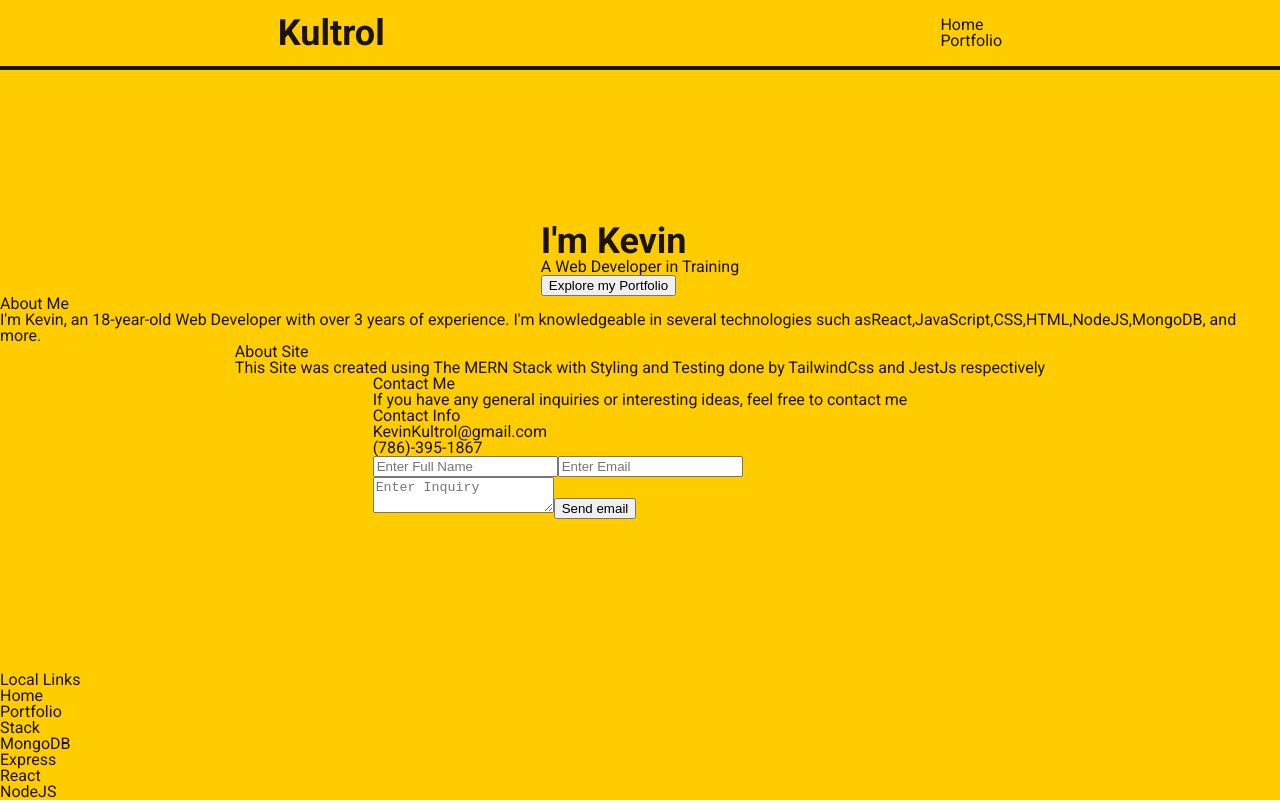
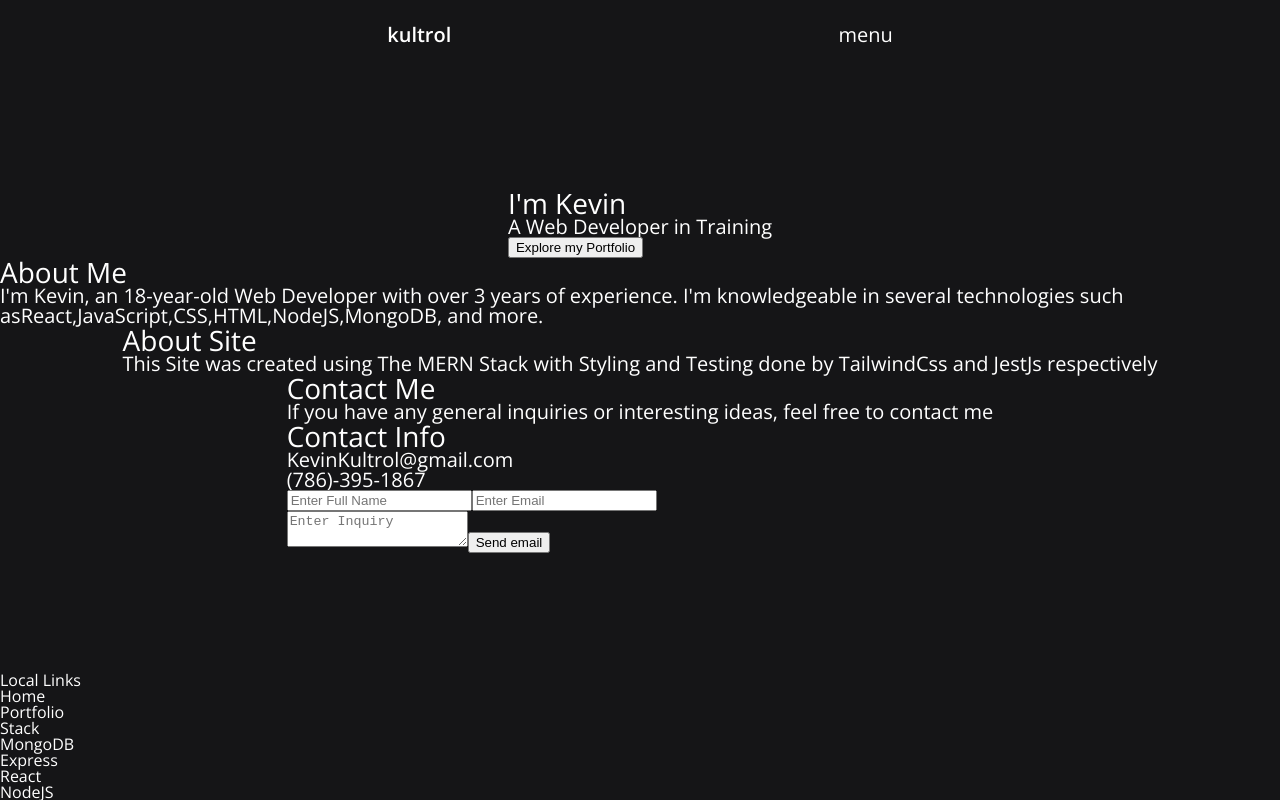
Before and after one commit to Kultrol/Kultrol-Portfolio, a React (Create React App) app in the folder client/: page / in a window 1280 px wide. Built offline with nearby package versions, Linux system fonts and the light colour scheme.

Commit message:
Added Header Styles

```diff
--- a/client/package.json
+++ b/client/package.json
@@ -3,6 +3,9 @@
   "version": "0.1.0",
   "private": true,
   "dependencies": {
+    "@fortawesome/fontawesome-svg-core": "^1.2.35",
+    "@fortawesome/free-solid-svg-icons": "^5.15.3",
+    "@fortawesome/react-fontawesome": "^0.1.14",
     "@testing-library/jest-dom": "^5.11.10",
     "@testing-library/react": "^11.2.6",
     "@testing-library/user-event": "^12.8.3",
--- a/client/src/App.jsx
+++ b/client/src/App.jsx
@@ -8,10 +8,15 @@ import Button from "./Headless/Button"
 function App() {
 
 	return (
-		<Router className="">
+		<Router>
 		<div className={`app`}>
 			<Header/>
-			<Home/>
+			<Route exact path={`/`}>
+				<Home/>
+			</Route>
+			<Route exact path={`/portfolio`}>
+				<Portfolio/>
+			</Route>
 			<Footer/>
 		</div>
 		</Router>
--- a/client/src/Config.scss
+++ b/client/src/Config.scss
@@ -1,5 +1,47 @@
 $Primary_Colour: #FFCC00;
-$Secondary_Colour: #0033FF;
-$Comp1_Colour:#00B3FF;
-$Dark_Colour: #1A1400;
-$Main_Font: 'Roboto', sans-serif;
+$Secondary_Colour: #FF4D00;
+$Comp1_Colour:#B3FF00;
+$Dark_Colour: #151517;
+$Main_Font: 'Open Sans', sans-serif;
+
+%Underline {
+  position: relative;
+  padding: 4px 0;
+  ::after{
+    position: absolute;
+    content: "";
+    width: 100%;
+    height: 0.1em;
+    top: 100%;
+    left: 0;
+    background: $Primary_Colour;
+    transition: transform 0.5s;
+    transform: scaleX(0);
+    transform-origin: right;
+  }
+  :hover::after{
+    transform: scaleX(1);
+    transform-origin: left;
+  }
+}
+
+a{
+  color:#fff;
+  text-decoration: none;
+  transition: 250ms;
+}
+
+h1{
+  font-size: 2.25em;
+  font-weight: 700;
+}
+
+h2{
+  font-size: 1.75em;
+  font-weight: 500;
+}
+
+p{
+  font-size: 1.25em;
+  font-weight: 400;
+}
--- a/client/src/components/Header/Header.jsx
+++ b/client/src/components/Header/Header.jsx
@@ -1,20 +1,31 @@
 import Nav from "./Nav";
 import { Link } from "react-router-dom";
+import { useState } from "react";
 
 export default function Header() {
 
+	const [showMenu ,setShowMenu] = useState(false)
+	let menu
+
+	if(setShowMenu){
+		menu = <>
+		</>
+
+	} else {
+		menu = <></>
+	}
 
 	return (
 		<>
 			<header>
 				<Link to={"/"}>
-					<h1>Kultrol</h1>
+					<h1>kultrol</h1>
 				</Link>
 				<span>
-		        {/*<img src="https://cdn4.iconfinder.com/data/icons/wirecons-free-vector-icons/32/menu-alt-512.png" alt=""/>*/}
-	        </span>
-				<Nav/>
+					<h2>menu</h2>
+				</span>
 			</header>
+			{menu}
 		</>
 	)
 }
--- a/client/src/components/Header/Header.scss
+++ b/client/src/components/Header/Header.scss
@@ -7,5 +7,54 @@ header{
   grid-area: head;
   justify-items: center;
   align-items: center;
-  border-bottom:$Dark_Colour 4px solid;
+  font-weight: 300;
+
+  a{
+    @extend %Underline;
+  }
+
+  h1{
+    font-size: 1.25em;
+    font-weight: 600;
+  }
+
+  span{
+    h2{
+      font-size: 1.25em;
+      font-weight: 300;
+    }
+    transition: 250ms;
+    @extend %Underline;
+    cursor: pointer;
+  }
 }
+
+.menu{
+    display: grid;
+    grid-template-areas: "title" "links";
+    grid-template-rows: 0.75fr 6fr;
+    position: fixed;
+    background-color: #fff;
+    color:$Dark_Colour;
+    width: 100vw;
+    height: 100vh;
+
+  .Title{
+    width: inherit;
+    height: 4.85em;
+    grid-area: title;
+    display: flex;
+    justify-content: space-evenly;
+    align-items: center;
+    border-bottom: 4px $Dark_Colour solid;
+  }
+  .Links{
+    display: grid;
+    grid-area: links;
+    grid-auto-rows: 5em;
+    justify-items: center;
+    color: $Dark_Colour;
+    padding: .75em 0;
+    font-size: 2.75em;
+  }
+}
--- a/client/src/components/Home/PortfolioHead/PortfolioHead.jsx
+++ b/client/src/components/Home/PortfolioHead/PortfolioHead.jsx
@@ -3,8 +3,8 @@ import { Link } from "react-router-dom";
 export default function PortfolioHead() {
 	return (
 		<div>
-			<h1>I'm Kevin</h1>
-			<h2>A Web Developer in Training</h2>
+			<h2>I'm Kevin</h2>
+			<p>A Web Developer in Training</p>
 			<Link to="/portfolio">
 				<button className="portfolioBtn">Explore my Portfolio</button>
 			</Link>
--- a/client/src/index.scss
+++ b/client/src/index.scss
@@ -1,18 +1,9 @@
 @import 'reset';
 @import './components/Header/Header';
-@import url('https://fonts.googleapis.com/css2?family=Roboto:wght@400;500;700&display=swap');
+@import url('https://fonts.googleapis.com/css2?family=Open+Sans:ital,wght@0,300;0,400;0,600;1,400;1,600;1,800&display=swap');
 @import "Config";
 
 
-a{
-  text-decoration: none;
-  color: $Dark_Colour;
-}
-
-h1{
-  font-size: 2.25em;
-  font-weight: 700;
-}
 
 .app{
   height: 100vh;
@@ -21,8 +12,8 @@ h1{
   grid-template-rows: 0.75fr 6fr 1.25fr;
   grid-gap: 1.25em;
   font-family: $Main_Font;
-  background-color: $Primary_Colour;
-  color: $Dark_Colour;
+  background-color: $Dark_Colour;
+  color: #fff;
 }
 
 main{
```
Also changed, not shown: 1 other file (tests, documents, lock files or other folders).
